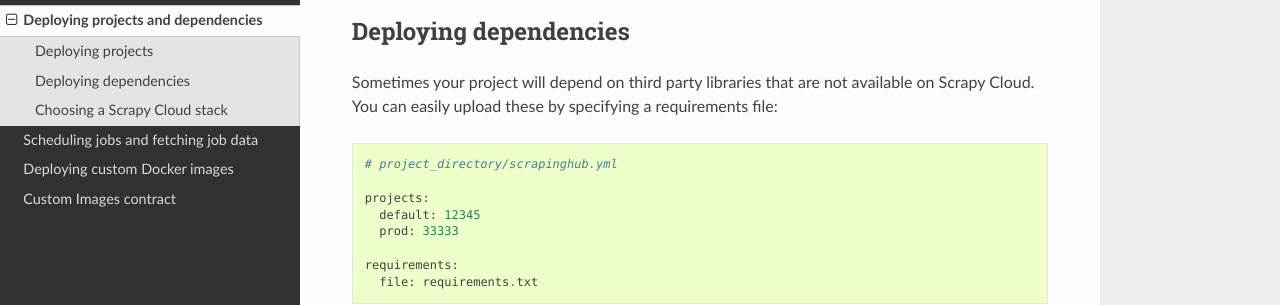
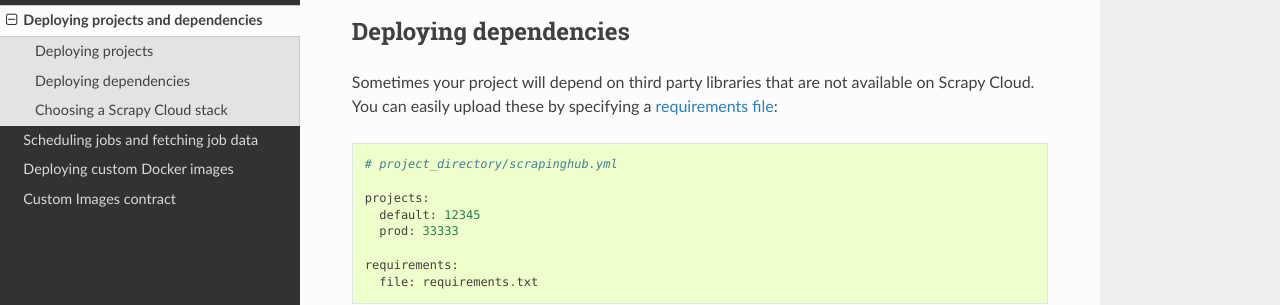
Before and after one commit to scrapinghub/shub, a Sphinx documentation site: the page built from docs/deploying.rst, in a window 1280 px wide and 900 px high, scrolled down 628 px. Shown: the part 185-490 px from the top of the window. Built offline with Sphinx 7.4.7 and the Read the Docs theme 2.0.0, drawn with Linux system fonts in a browser that asks for light colours.

```diff
--- a/docs/deploying.rst
+++ b/docs/deploying.rst
@@ -44,7 +44,7 @@ Deploying dependencies
 
 Sometimes your project will depend on third party libraries that are not
 available on Scrapy Cloud. You can easily upload these by specifying a
-requirements file::
+`requirements file`_::
 
     # project_directory/scrapinghub.yml
 
```
Also changed, not shown: other parts of docs/deploying.rst (+1 -0 lines).
